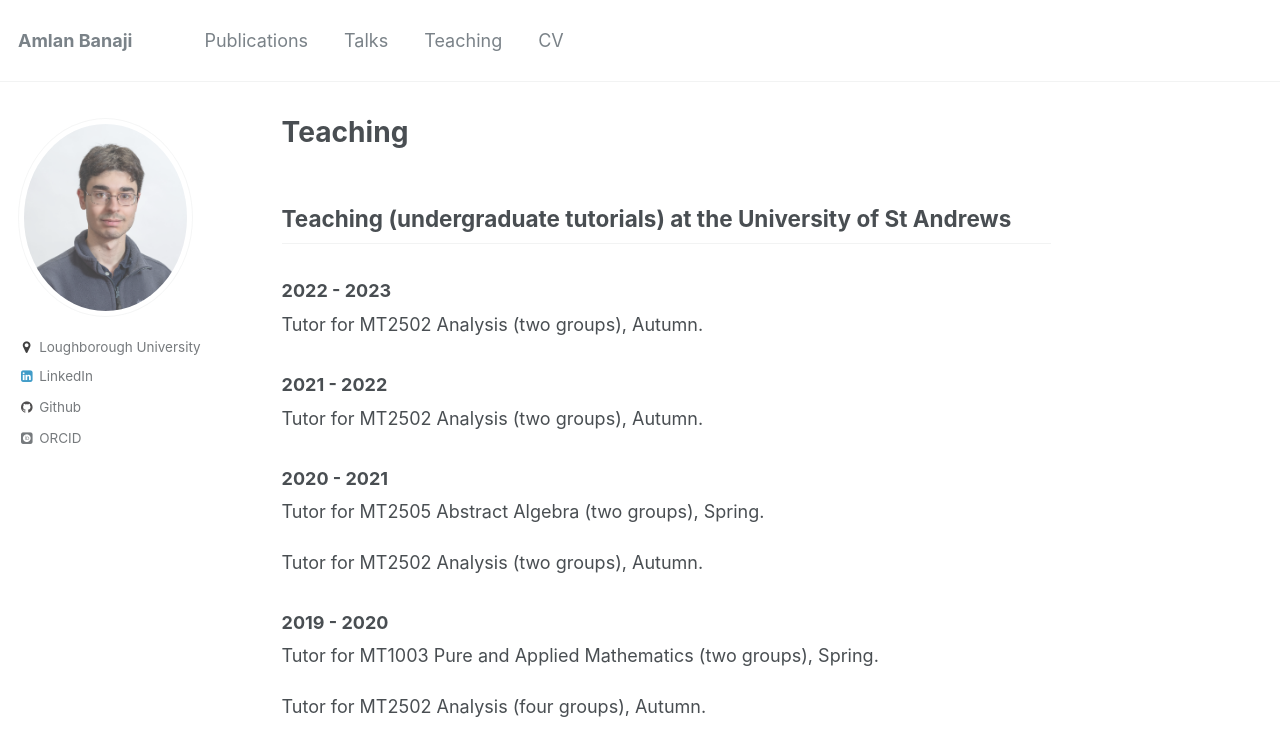
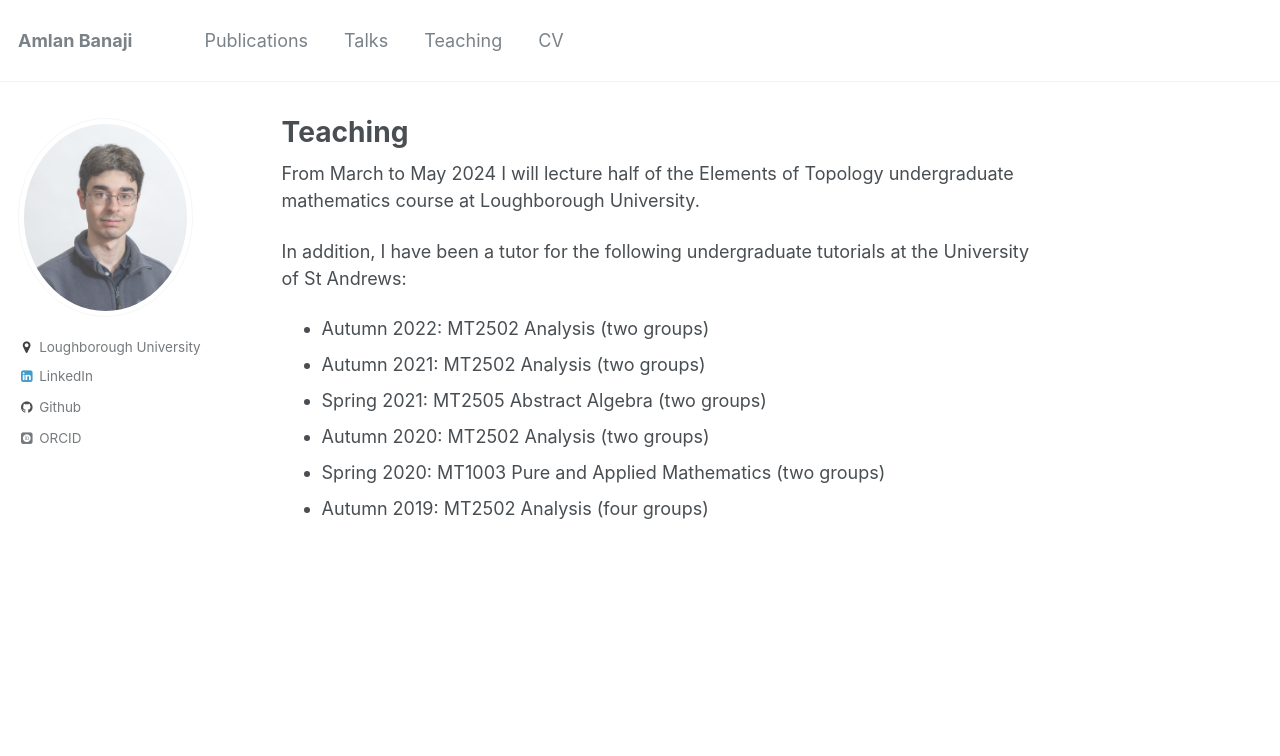
Before and after one commit to amlan-banaji/amlan-banaji.github.io, a Jekyll site: the page built from _pages/teaching.md, in a window 1280 px wide. Shown: the top 756 px of the page. Built offline with Jekyll 4.4.1, drawn with Linux system fonts in a browser that asks for light colours; some web fonts are replaced.

Commit message:
teaching

```diff
--- a/_pages/teaching.md
+++ b/_pages/teaching.md
@@ -6,21 +6,13 @@ author_profile: true
 {% include base_path %}
 
 
+From March to May 2024 I will lecture half of the Elements of Topology undergraduate mathematics course at Loughborough University.
 
-## Teaching (undergraduate tutorials) at the University of St Andrews
+In addition, I have been a tutor for the following undergraduate tutorials at the University of St Andrews:
 
-### 2022 - 2023
-Tutor for MT2502 Analysis (two groups), Autumn.
-
-### 2021 - 2022
-Tutor for MT2502 Analysis (two groups), Autumn.
-
-### 2020 - 2021
-Tutor for MT2505 Abstract Algebra (two groups), Spring.
-
-Tutor for MT2502 Analysis (two groups), Autumn.
-
-### 2019 - 2020
-Tutor for MT1003 Pure and Applied Mathematics (two groups), Spring.
-
-Tutor for MT2502 Analysis (four groups), Autumn.
+- Autumn 2022: MT2502 Analysis (two groups)
+- Autumn 2021: MT2502 Analysis (two groups)
+- Spring 2021: MT2505 Abstract Algebra (two groups)
+- Autumn 2020: MT2502 Analysis (two groups)
+- Spring 2020: MT1003 Pure and Applied Mathematics (two groups)
+- Autumn 2019: MT2502 Analysis (four groups)
```
Also changed, not shown: _pages/publications.md (+5 -4 lines), 1 other file.
